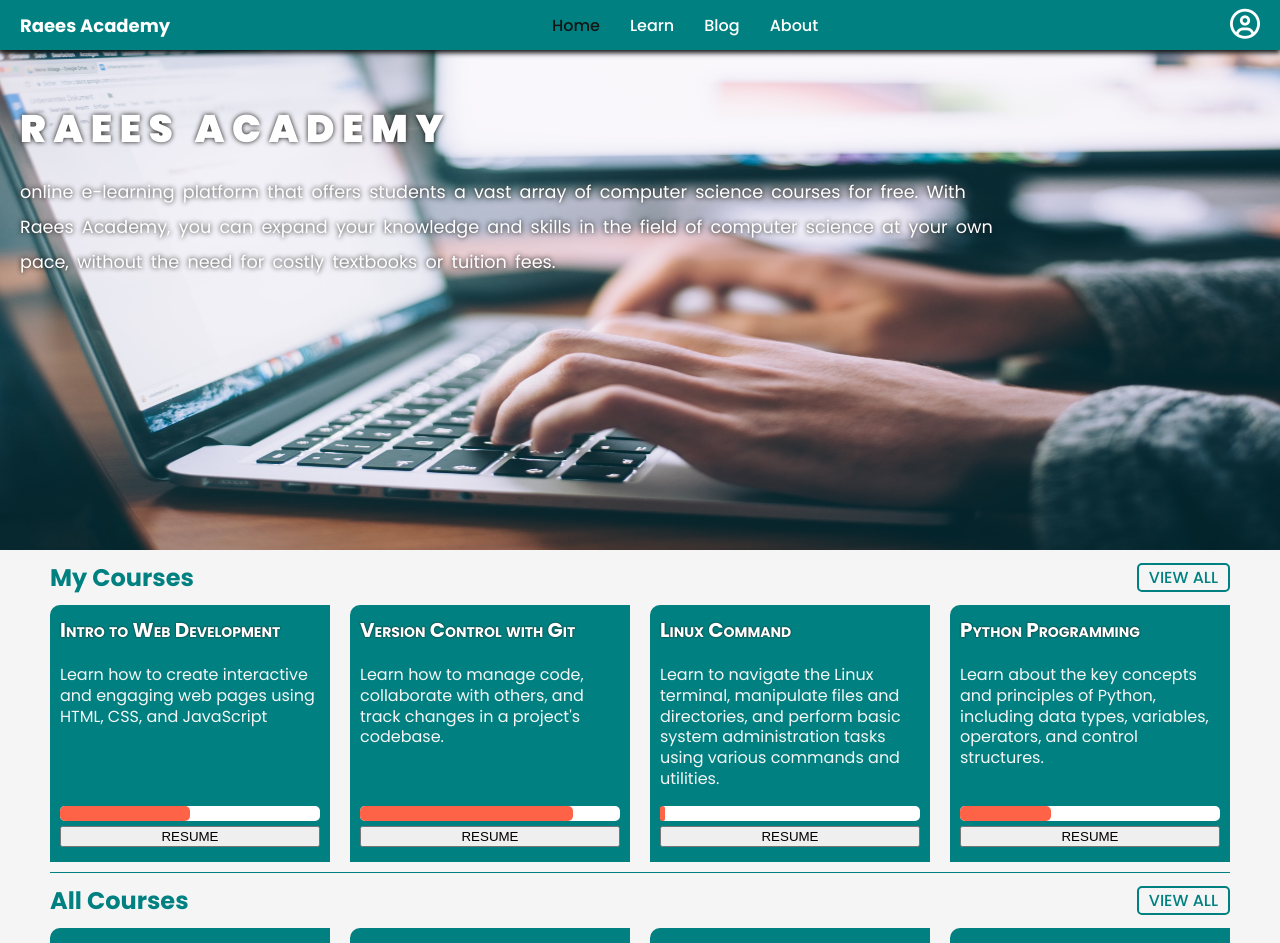
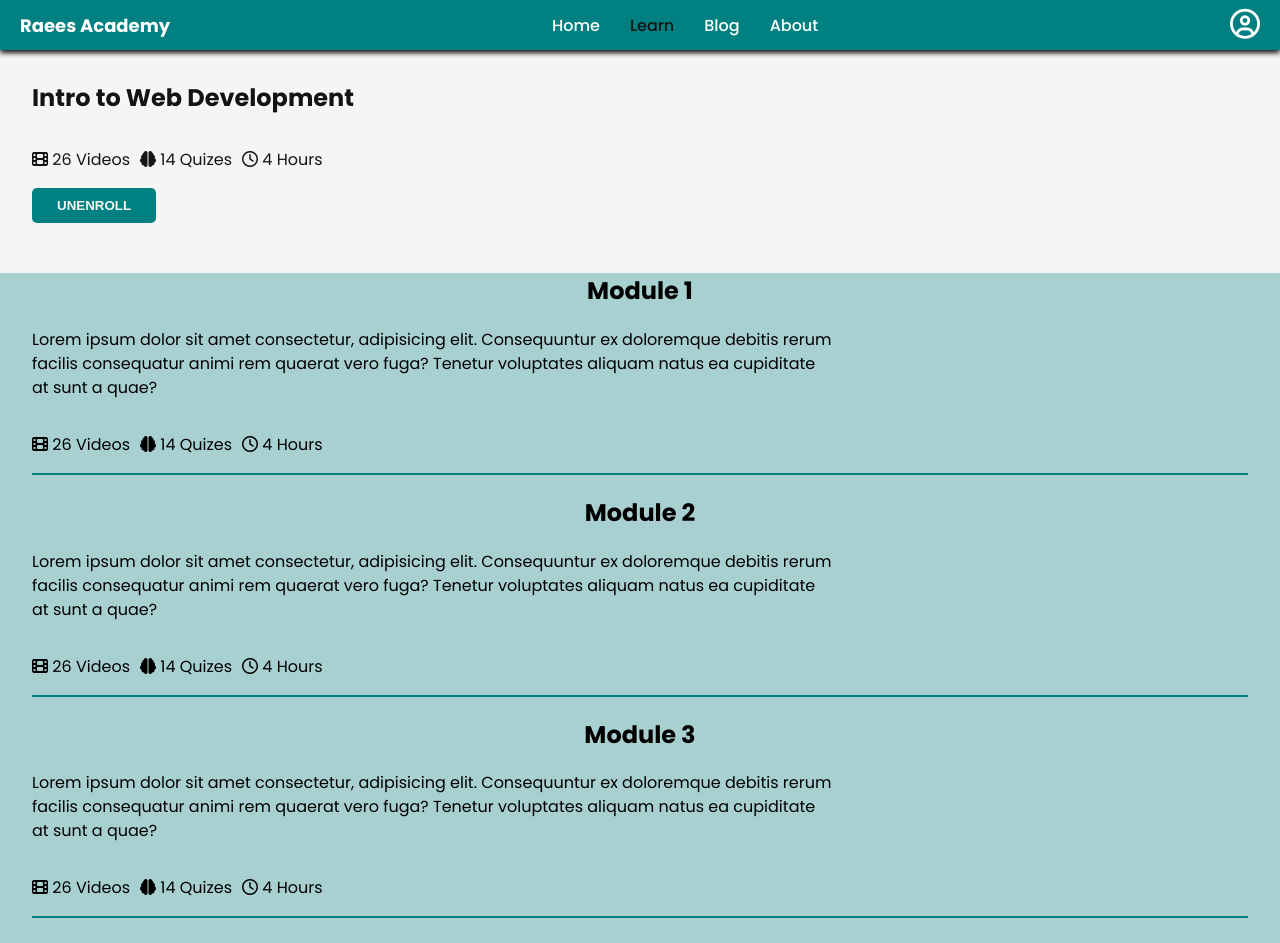
Before and after one commit to Abbaraees/raees-academy-react, a React (Vite) app: page /courses/1 in a window 1280 px wide. Before the commit this address led to /home. Shown: the top 943 px of the page. Built offline with nearby package versions, Linux system fonts and the light colour scheme.

Commit message:
feat: Added course page

```diff
--- a/src/App.jsx
+++ b/src/App.jsx
@@ -4,6 +4,7 @@ import Courses from './pages/Courses'
 import Login from './pages/Login'
 import Signup from './pages/Signup'
 import {BrowserRouter, Routes, Route, Navigate} from "react-router-dom"
+import Course from './pages/Course'
 
 function App() {
 
@@ -15,6 +16,7 @@ function App() {
           <Route path='/courses' element={<Courses />} />
           <Route path='/login' element={<Login />} />
           <Route path='/signup' element={<Signup />} />
+          <Route path='/courses/:courseId' element={<Course />} />
           <Route path='*' element={<Navigate to="/home" />} />
         </Routes>
       </BrowserRouter>
--- a/src/components/Course.jsx
+++ b/src/components/Course.jsx
@@ -1,3 +1,5 @@
+import { Link } from "react-router-dom"
+
 export default function Course(props) {
     return (
         <div className="course">
@@ -8,10 +10,13 @@ export default function Course(props) {
                 <div className="course--progress" style={{width: props.progress+"%"}}>
                 </div>
                 </div>
-                <button className="course--resume-btn">RESUME</button>
+                <Link className="course--resume-btn" to={`/courses/${props.id}`}>RESUME</Link>
             </>
             }
-            {!props.enrolled && <button className="course--resume-btn">VIEW COURSE</button>}
+            {
+                !props.enrolled &&
+                <Link className="course--resume-btn" to={`/courses/${props.id}`}>VIEW COURSE</Link>
+            }
         </div>
     )
 }
--- a/src/data.js
+++ b/src/data.js
@@ -12,7 +12,8 @@ export default [
         "description": "Learn how to manage code, collaborate with others, and track changes in a project's codebase.",
         "enrolled": true,
         "progress": 82,
-    },
+        "longDescription": "Version control is an essential tool for software development, collaboration, and project management. Git is a widely-used and powerful version control system that enables developers to track changes, manage versions, and collaborate with others efficiently. This course provides a comprehensive introduction to version control using Git. Students will learn how to install and configure Git, create repositories, track changes, and collaborate with others using Git. They will also learn best practices for using Git and how to resolve common issues that arise during the development process.   This course is designed for software developers, project managers, and anyone who wants to learn how to use Git for version control. It is suitable for both beginners and those with some experience with Git who want to improve their skills. By the end of the course, students will have a strong understanding of version control using Git, and they will be able to use Git to manage their projects more efficiently and collaboratively.",
+       },
     {
         "id": 3,
         "name": "Linux Command",
--- a/src/index.css
+++ b/src/index.css
@@ -144,8 +144,20 @@ nav a {
 }
 
 .course--resume-btn {
+  background-color: whitesmoke;
+  text-align: center;
+  text-decoration: none;
+  padding: 5px;
+  color: teal;
+  font-weight: bold;
+  font-size: 14px;
   width: 100%;
   margin: 5px auto;
+}
+
+.course--resume-btn:hover {
+  opacity: 0.9;
+  color: black;
 }
 
 /* == Courses Page == */
@@ -265,3 +277,67 @@ footer {
   color: whitesmoke;
   font-weight: 500;
 }
+
+/* == Course Page == */
+.container {
+  width: 95%;
+  margin: 0 auto;
+}
+
+.course-intro {
+  /* height: 400px; */
+  padding: 30px 0;
+  color: #141414;
+}
+
+.course-stats {
+  display: flex ;
+  gap: 10px;
+}
+
+.course-name {
+  margin: 0;
+  text-shadow: 0px 0px 4px white;
+}
+
+.course-description {
+  width: 100%;
+  max-width: 800px;
+  line-height: 2em;
+  text-align: justify;
+}
+
+.enroll-btn {
+  background-color: teal;
+  color: whitesmoke;
+  font-weight: bold;
+  padding: 10px 25px;
+  border: none;
+  border-radius: 5px;
+}
+
+.enroll-btn:hover {
+  cursor: pointer;
+  opacity: 0.9;
+}
+
+
+.course-contents {
+  margin-bottom: 10px;
+  background-color: rgba(0, 128, 128, 0.315);
+
+}
+
+.lesson {
+  border-bottom: 2px solid teal;
+}
+
+.lesson-name {
+  text-align: center;
+}
+
+.lesson-description {
+  width: 100%;
+  max-width: 800px;
+  line-height: 1.5em;
+}
--- /dev/null
+++ b/src/pages/Course.jsx
@@ -0,0 +1,71 @@
+import { useParams } from "react-router-dom";
+
+import Navbar from "../components/Navbar";
+import data from "../data";
+
+
+export default function Course() {
+  const {courseId} = useParams()
+  const course = data.filter(course => course.id == courseId)[0]
+  return (
+    <>
+      <Navbar />
+      <section className="course-intro">
+        <div className="container">
+          <h1 className="course-name">{course.name}</h1>
+          <p className="course-description">{course.longDescription}</p>
+          <div className="course-stats">
+            <p><i className="fa-solid fa-film"></i> 26 Videos</p>
+            <p><i class="fa-solid fa-brain"></i> 14 Quizes</p>
+            <p><i class="fa-regular fa-clock"></i> 4 Hours</p>
+          </div>
+          {
+            course.enrolled ?
+            <button className="enroll-btn">UNENROLL</button> :
+            <button className="enroll-btn">Enroll</button>
+          }
+        </div>
+      </section>
+      <section className="course-contents">
+        <div className="container" >
+          <div className="lesson" onClick={() => window.location = '/'}>
+            <h2 className="lesson-name">Module 1</h2>
+            <p className="lesson-description">Lorem ipsum dolor sit amet consectetur, adipisicing elit. Consequuntur ex doloremque debitis rerum facilis consequatur animi rem quaerat vero fuga? Tenetur voluptates aliquam natus ea cupiditate at sunt a quae?</p>
+            <div className="course-stats">
+              <p><i className="fa-solid fa-film"></i> 26 Videos</p>
+              <p><i class="fa-solid fa-brain"></i> 14 Quizes</p>
+              <p><i class="fa-regular fa-clock"></i> 4 Hours</p>
+            </div>
+         </div>
+         <div className="lesson">
+            <h2 className="lesson-name">Module 2</h2>
+            <p className="lesson-description">Lorem ipsum dolor sit amet consectetur, adipisicing elit. Consequuntur ex doloremque debitis rerum facilis consequatur animi rem quaerat vero fuga? Tenetur voluptates aliquam natus ea cupiditate at sunt a quae?</p>
+            <div className="course-stats">
+              <p><i className="fa-solid fa-film"></i> 26 Videos</p>
+              <p><i class="fa-solid fa-brain"></i> 14 Quizes</p>
+              <p><i class="fa-regular fa-clock"></i> 4 Hours</p>
+            </div>
+         </div>
+         <div className="lesson">
+            <h2 className="lesson-name">Module 3</h2>
+            <p className="lesson-description">Lorem ipsum dolor sit amet consectetur, adipisicing elit. Consequuntur ex doloremque debitis rerum facilis consequatur animi rem quaerat vero fuga? Tenetur voluptates aliquam natus ea cupiditate at sunt a quae?</p>
+            <div className="course-stats">
+              <p><i className="fa-solid fa-film"></i> 26 Videos</p>
+              <p><i class="fa-solid fa-brain"></i> 14 Quizes</p>
+              <p><i class="fa-regular fa-clock"></i> 4 Hours</p>
+            </div>
+         </div>
+         <div className="lesson">
+            <h2 className="lesson-name">Module 4</h2>
+            <p className="lesson-description">Lorem ipsum dolor sit amet consectetur, adipisicing elit. Consequuntur ex doloremque debitis rerum facilis consequatur animi rem quaerat vero fuga? Tenetur voluptates aliquam natus ea cupiditate at sunt a quae?</p>
+            <div className="course-stats">
+              <p><i className="fa-solid fa-film"></i> 26 Videos</p>
+              <p><i class="fa-solid fa-brain"></i> 14 Quizes</p>
+              <p><i class="fa-regular fa-clock"></i> 4 Hours</p>
+            </div>
+         </div>
+        </div>
+      </section>
+    </>
+  )
+}
```
